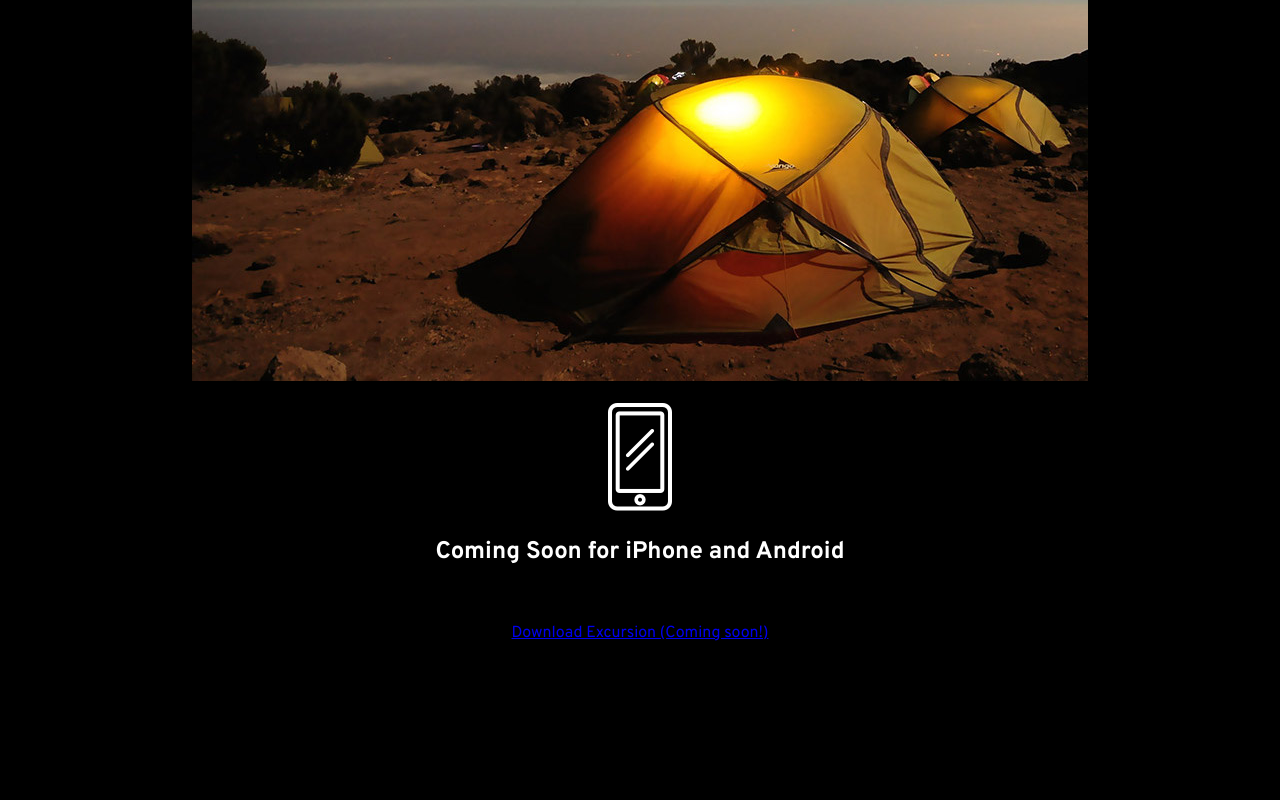
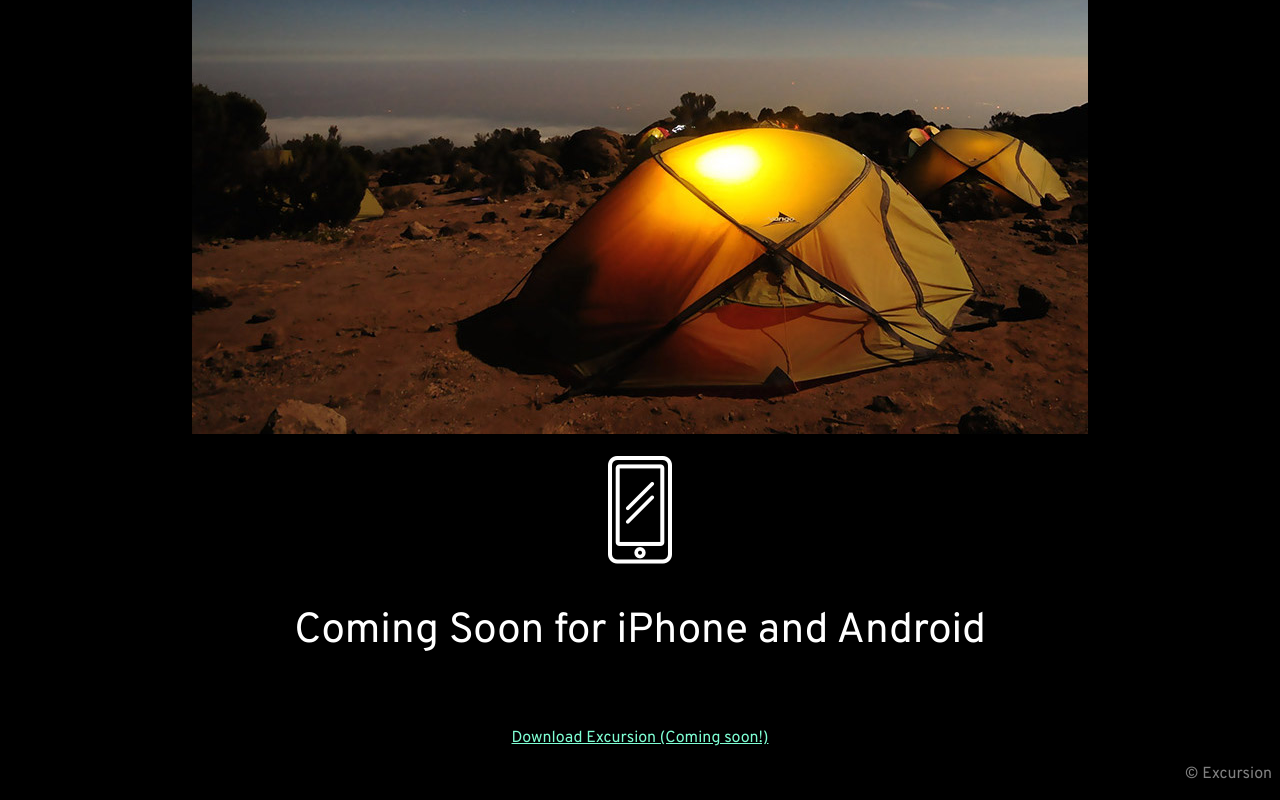
Before and after one commit to norwinx1/norwinx1.github.io, a plain HTML site: page index.html in a window 1280 px wide. Shown: the part 574-1374 px from the top of the page. Before the commit the page ends 1233 px from the top, so only its background shows below. Drawn offline with Linux system fonts and the light colour scheme.

Commit message:
css added

```diff
--- a/index.html
+++ b/index.html
@@ -22,6 +22,7 @@
     <h2>Coming Soon for iPhone and Android</h2>
     <br>
     <p><a href="#">Download Excursion (Coming soon!)</a></p>
+    <p class="copyright">© Excursion</p>
   </body>
 </div>
 
--- a/resources/css/style.css
+++ b/resources/css/style.css
@@ -11,3 +11,23 @@ html {
 h1 {
   font-size: 3.125rem;
 }
+
+h2 {
+  font-weight: 300;
+  font-size: 2.625rem;
+}
+
+p {
+  font-size: 1.3125;
+  color: gray;
+}
+
+a {
+  color: aquamarine;
+  font-size: 1rem;
+}
+
+.copyright {
+  text-align: right;
+  color: gray;
+}
```
